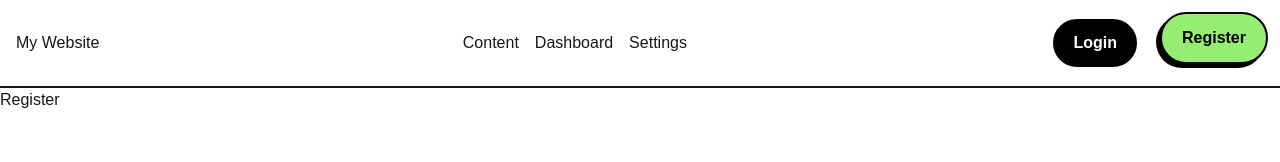
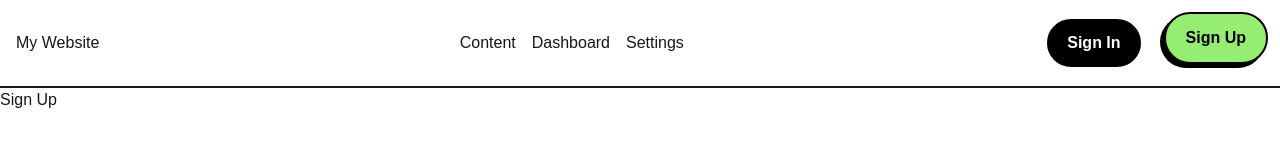
Before and after one commit to Mitch-creates/customize-webshop, a Next.js app: page /en in a window 1280 px wide. Shown: the top 162 px of the page. Built offline with nearby package versions, Linux system fonts and the light colour scheme.

Commit message:
Defining routing for authentication

```diff
--- a/app/[lang]/page.tsx
+++ b/app/[lang]/page.tsx
@@ -7,5 +7,5 @@ export default async function Page({
 }) {
   const { lang } = await params;
   const dict = await getDictionary(lang); // Will fall back to "en" if unsupported
-  return <button>{dict.onboarding.register}</button>;
+  return <button>{dict.onboarding.signUp}</button>;
 }
--- a/components/nav-bar.tsx
+++ b/components/nav-bar.tsx
@@ -26,10 +26,10 @@ export default function Navbar({ dict }: NavbarProps) {
       </ul>
       <ul className="flex space-x-4">
         <li>
-          <RegularButton>{dict.onboarding.login}</RegularButton>
+          <RegularButton>{dict.onboarding.signIn}</RegularButton>
         </li>
         <li>
-          <CtaButton accent="color2">{dict.onboarding.register}</CtaButton>
+          <CtaButton accent="color2">{dict.onboarding.signUp}</CtaButton>
         </li>
       </ul>
     </nav>
--- a/dictionaries/de.json
+++ b/dictionaries/de.json
@@ -1,7 +1,7 @@
 {
   "onboarding": {
-    "register": "Registrieren",
-    "login": "Anmelden",
+    "signUp": "Registrieren",
+    "signIn": "Anmelden",
     "forgotPassword": "Passwort vergessen?"
   }
 }
--- a/dictionaries/en.json
+++ b/dictionaries/en.json
@@ -1,7 +1,7 @@
 {
   "onboarding": {
-    "register": "Register",
-    "login": "Login",
+    "signUp": "Sign Up",
+    "signIn": "Sign In",
     "forgotPassword": "Forgot Password?"
   }
 }
```
Also changed, not shown: app/[lang]/account/forgotPassword/page.tsx (added), app/[lang]/account/signin/page.tsx (added), app/[lang]/account/signup/page.tsx (added).
